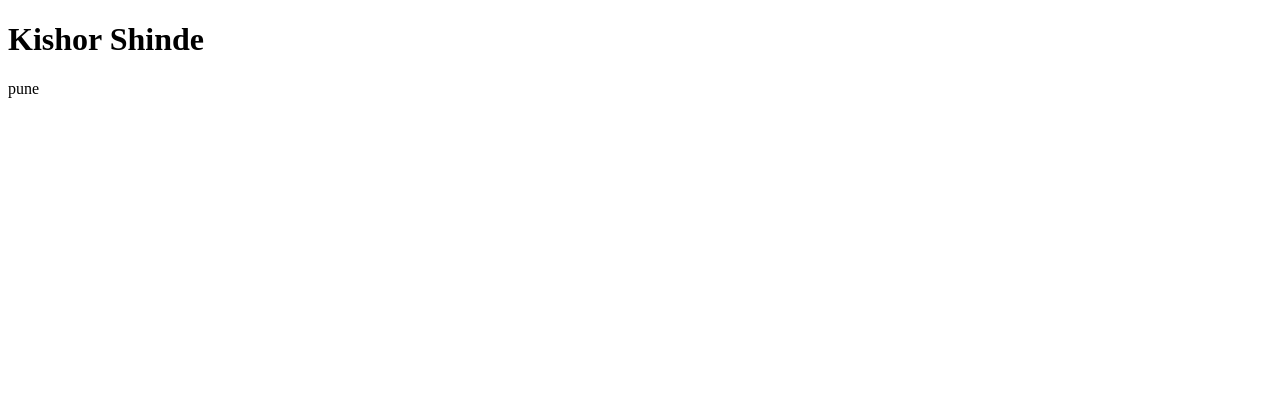
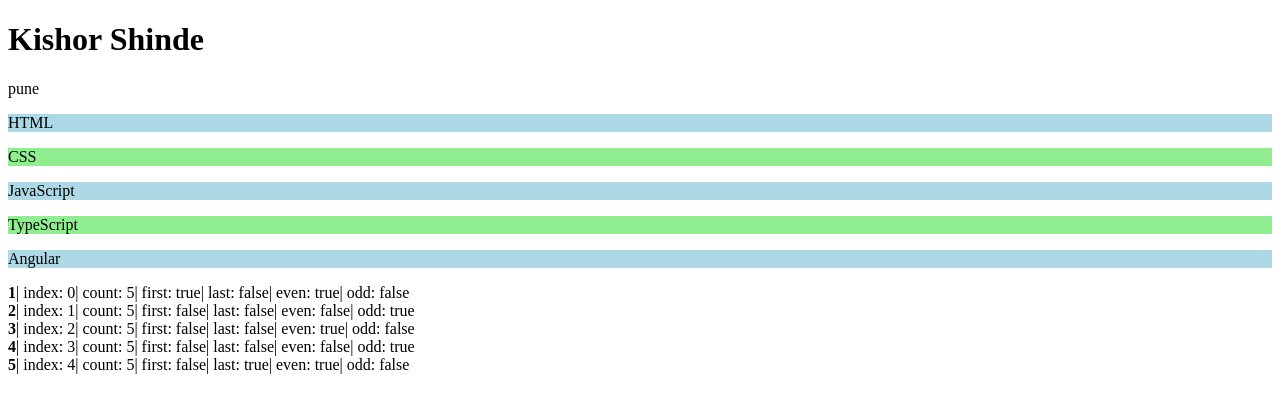
Before and after one commit to kishor-shinde-96/anguler-21-2026, an Angular app: page / in a window 1280 px wide. Shown: the top 412 px of the page. Built offline with nearby package versions, Linux system fonts and the light colour scheme.

Commit message:
contractual varabke in for loop

```diff
--- a/src/app/app.html
+++ b/src/app/app.html
@@ -1,3 +1,43 @@
-<h1>Kishor Shinde</h1>
+    <h1>Kishor Shinde</h1>
 
 <p>{{name}}</p>
+
+<!-- @for (item of items; track $index;
+let i = $index;
+let c = $count
+) {
+
+
+    <p>{{i + 1}}.{{item}}</p>
+
+    <p>Total count: {{c}}</p>
+} -->
+
+
+<!-- @for (item of items; track $index) {
+    @if ($last) {
+        <p>{{item}} is the last item.</p>
+    }@else {
+        <p>{{item}}</p>
+    }
+} -->
+
+
+@for (item of items; track $index) {
+
+    <p [style.background]="$even ? 'lightblue' : 'lightgreen'">{{item}}</p>
+}
+
+
+@for (num of numbers; track $index) {
+    <div>
+        <strong>{{num}}</strong>
+
+        <span>| index: {{ $index }}</span>
+        <span>| count: {{ $count }}</span>
+        <span>| first: {{ $first }}</span>
+        <span>| last: {{ $last }}</span>
+        <span>| even: {{ $even }}</span>
+        <span>| odd: {{ $odd }}</span>
+    </div>
+}
--- a/src/app/app.ts
+++ b/src/app/app.ts
@@ -10,4 +10,9 @@ import { RouterOutlet } from '@angular/router';
 export class App {
   protected readonly title = signal('anguler-tutorial-2026');
   name = "pune";
+
+  items = ['HTML', 'CSS', 'JavaScript', 'TypeScript', 'Angular'];
+
+
+  numbers = [1, 2, 3, 4, 5];
 }
```
